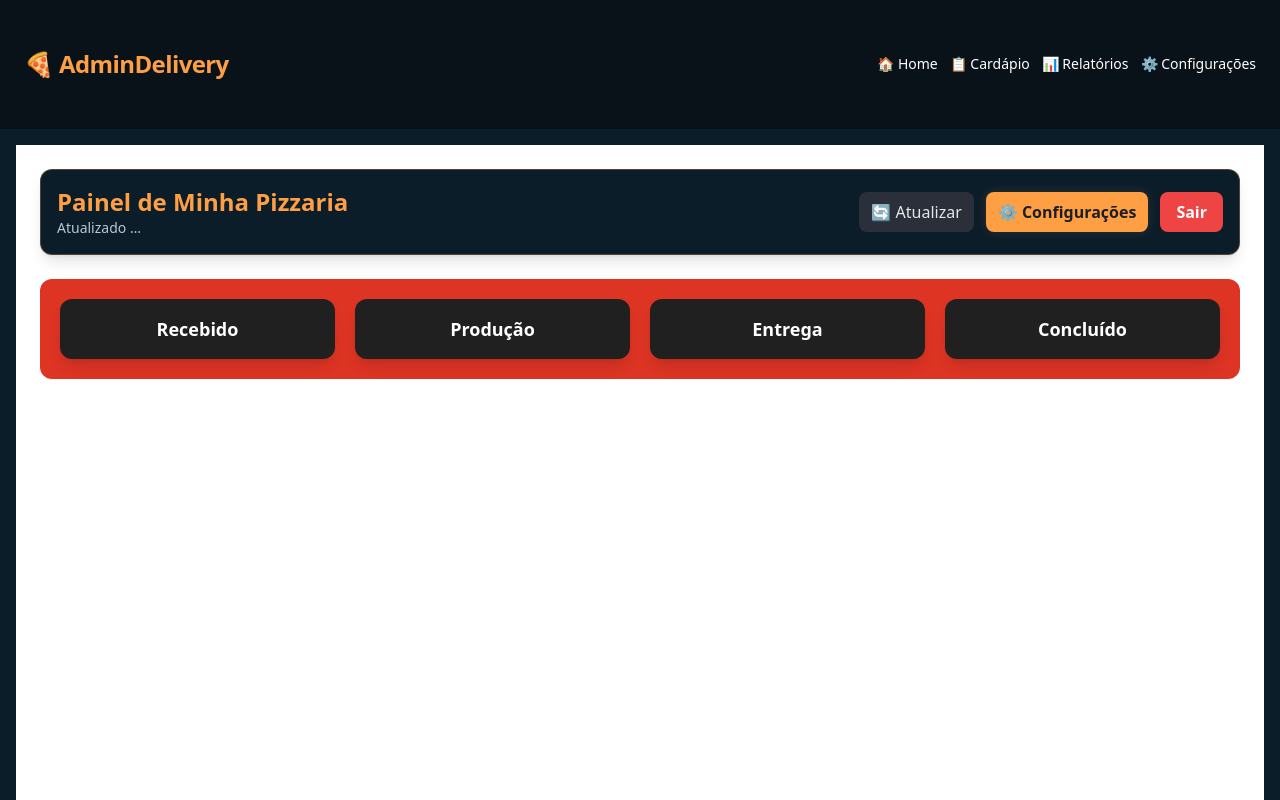
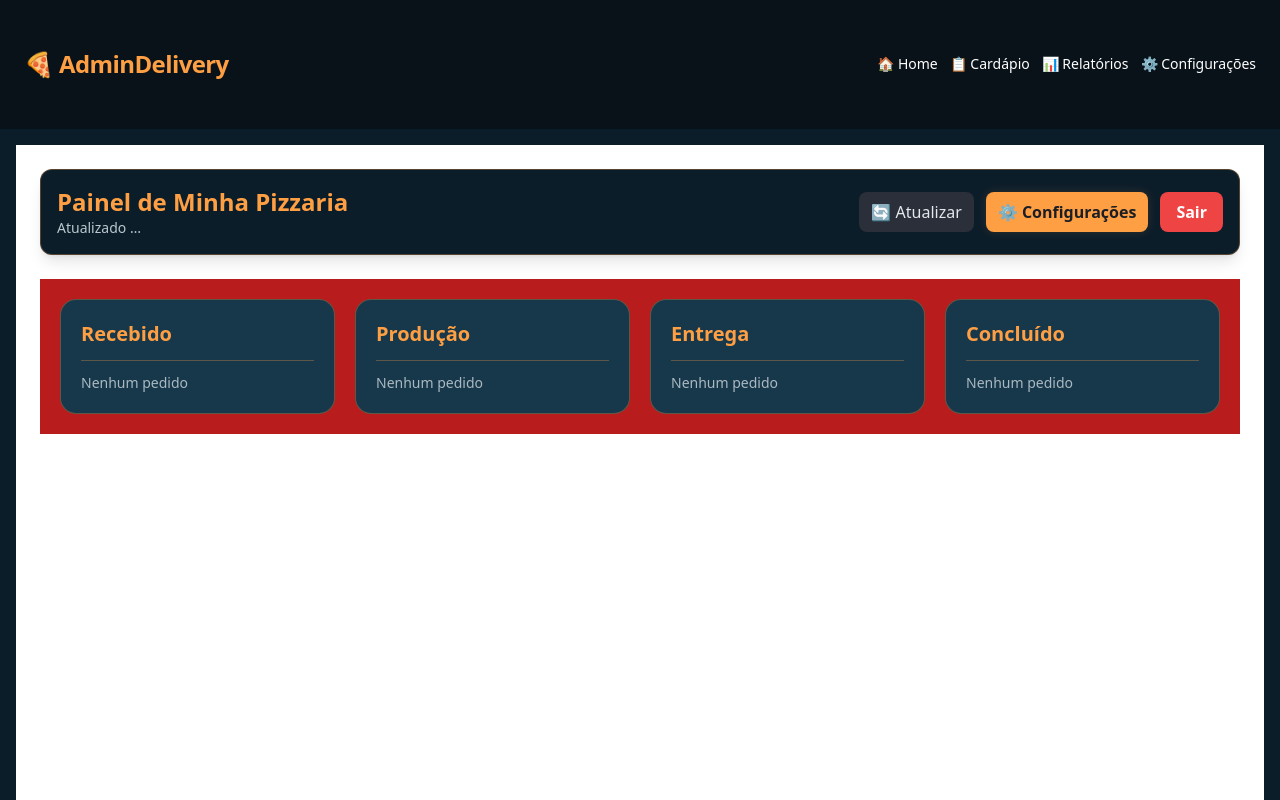
Before and after one commit to lglducci/site-admin-delivery, a React (Vite) app: page /dashboard in a window 1280 px wide. Shown: the top 800 px of the page. Built offline with nearby package versions, Linux system fonts and the light colour scheme.

Commit message:
Update Dashboard.jsx

```diff
--- a/src/pages/Dashboard.jsx
+++ b/src/pages/Dashboard.jsx
@@ -313,21 +313,14 @@ style={{ background: "#ffffff"      }}  //THEME.pageBg
 
       {/* Colunas */}
 
+ <div className="grid grid-cols-1 md:grid-cols-2 lg:grid-cols-4 gap-5 relative z-10 bg-red-700 p-5">
+  <Coluna titulo="Recebido"  items={grupos.r} />
+  <Coluna titulo="Produção" items={grupos.pr} />
+  <Coluna titulo="Entrega"  items={grupos.e} />
+  <Coluna titulo="Concluído" items={grupos.c} />
+</div>
 
-<div className="grid grid-cols-1 md:grid-cols-2 lg:grid-cols-4 gap-5 p-5 text-white rounded-xl" style={{ backgroundColor: "#dd3424" }}>
-  <div className="p-4 rounded-xl shadow-lg text-center font-bold text-lg bg-[#202020]">
-    Recebido
-  </div>
-  <div className="p-4 rounded-xl shadow-lg text-center font-bold text-lg bg-[#202020]">
-    Produção
-  </div>
-  <div className="p-4 rounded-xl shadow-lg text-center font-bold text-lg bg-[#202020]">
-    Entrega
-  </div>
-  <div className="p-4 rounded-xl shadow-lg text-center font-bold text-lg bg-[#202020]">
-    Concluído
-  </div>
-</div>
+
 
 
       {/* 🪟 Modal Detalhes */}
```
